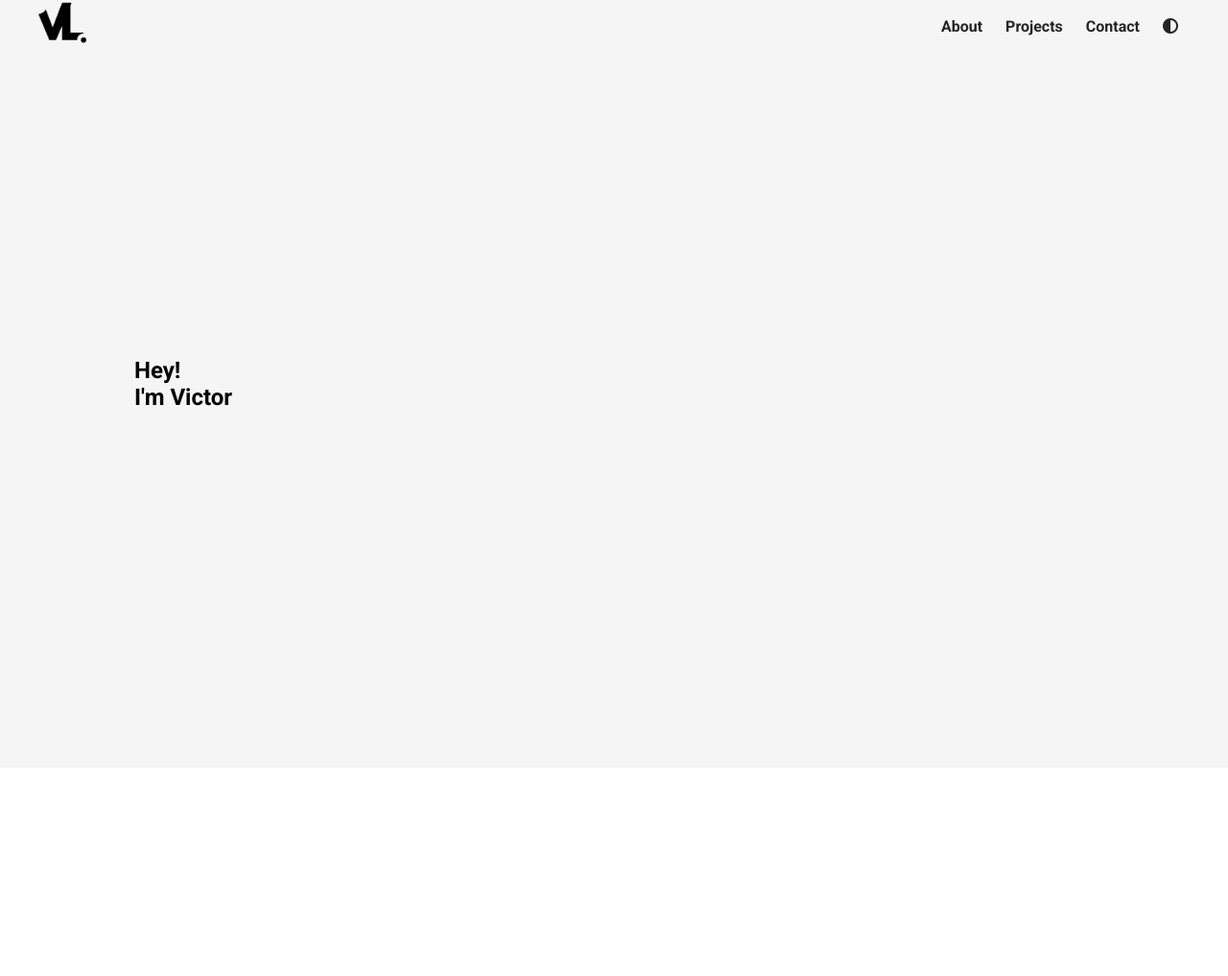
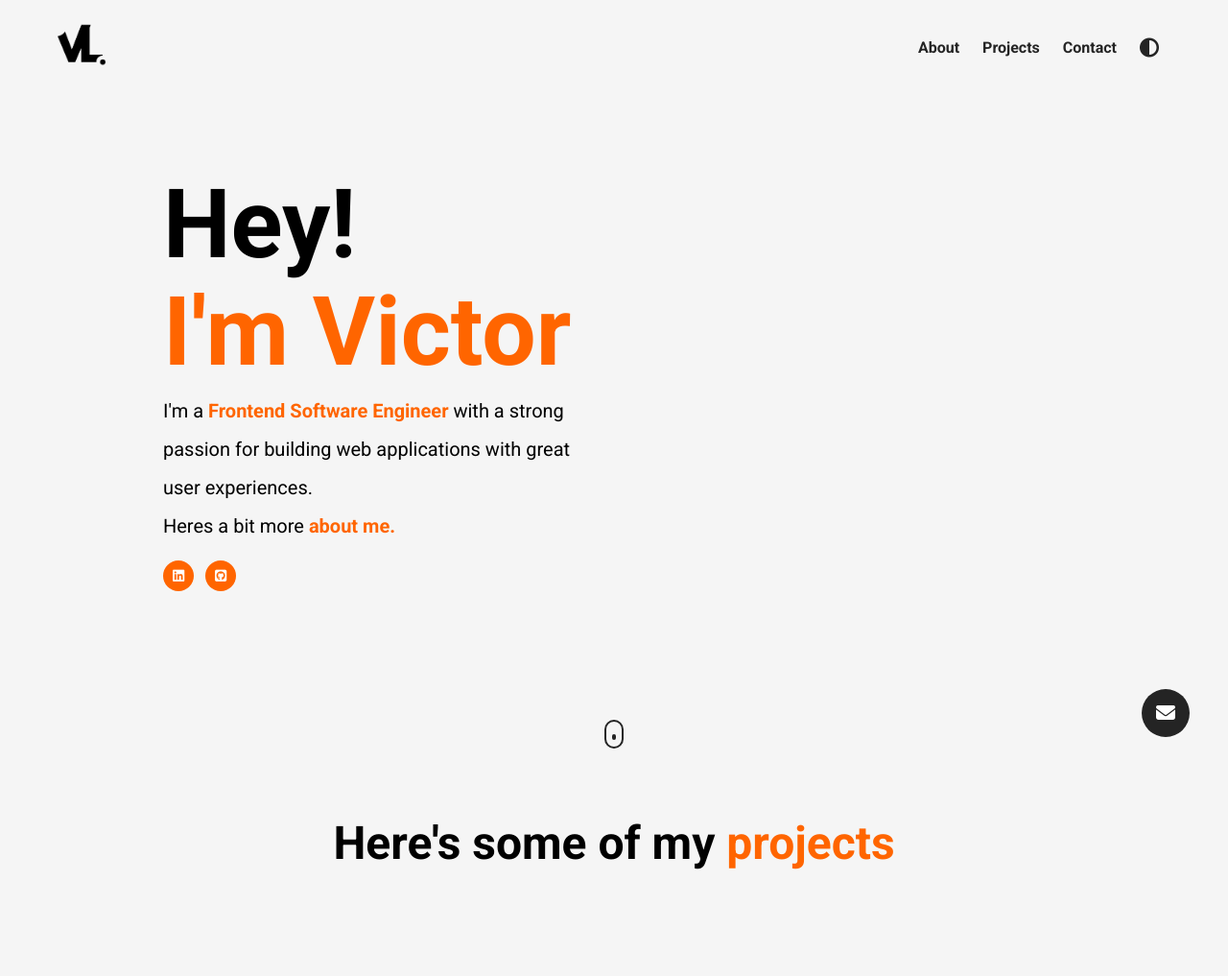
Before and after one commit to Victorghub/AdvancedPortfolio, a plain HTML site: page index.html in a window 1280 px wide. Shown: the whole page at 96% size. Before the commit the page ends 800 px from the top, so only its background shows below. Drawn offline with Linux system fonts and the light colour scheme.

Commit message:
project section

```diff
--- a/index.html
+++ b/index.html
@@ -35,7 +35,7 @@
               >Contact</a
             >
           </li>
-          <li class="nav__link">
+          <li class="nav__link click">
             <a
               href="#"
               class="nav__link--anchor link__hover-effect link__hover-effect--black"
@@ -46,9 +46,35 @@
       <header class="header">
         <div class="header__content">
           <h1 class="title">Hey!</h1>
-          <h1 class="title title--secondary">I'm Victor</h1>
+          <h1 class="title orange">I'm Victor</h1>
+          <p class="header__para">
+            I'm a <b class="orange">Frontend Software Engineer</b> with a strong passion for building web applications with great user experiences.
+            <br>
+            Heres a bit more <b class="orange">about me.</b>
+          </p>
+          <div class="social__list">
+            <a href="https://www.linkedin.com/in/victor-lopez-685809333/" target="_blank" class="social__link click"><i class="fa-brands fa-linkedin"></i></a>
+            <a href="https://github.com/Victorghub" target="_blank" class="social__link click"><i class="fa-brands fa-square-github"></i></a>
         </div>
       </header>
+      <button class="mail__btn click">
+        <i class="fa-solid fa-envelope"></i>
+      </button>
+      <a href="#projects" class="scroll">
+        <div class="scroll__icon click"></div>
+      </a>
+    </section>
+    <section id="projects">
+      <div class="container">
+        <div class="row">
+          <h1 class="section__title">
+            Here's some of my <span class="orange">projects</span>
+          </h1>
+          <ul class="project__list">
+            <li class="project"></li>
+          </ul>
+        </div>
+      </div>
     </section>
   </body>
 </html>
--- a/style.css
+++ b/style.css
@@ -7,14 +7,57 @@
     font-family: 'Roboto', sans-serif;
 }
 
+a {
+    text-decoration: none;
+}
+
+p {
+    line-height: 1.5;
+    font-size: 16px;
+}
+
+button {
+    cursor: pointer;
+}
 
 li {
     list-style-type: none;
 }
 
+.container  {
+    padding: 50px 0;
+}
+
+.row {
+    width: 100%;
+    max-width: 1100px;
+    margin: 0 auto;
+    padding: 0 12px;
+}
+
+.click {
+    transition: all 300ms ease;
+}
+
+.click:hover {
+transform: scale(1.1);
+}
+
+.click:active {
+    transform: scale(0.8);
+    }
+
 section {
     background-color: rgb(245, 245, 245);
 }
+
+.title {
+ font-size: 100px;
+ margin-bottom: 12px;
+ text-align: left;
+ line-height: 1;
+}
+
 
 /*
 
@@ -33,12 +76,80 @@ LANDING PAGE
     transform: translate(-50%, -50%);
     width: 100%;
     max-width: 1000px;
+    padding-left: 30px;
 }
 
+.header__para {
+    font-size: 20px;
+    line-height: 2;
+    max-width: 450px;
+}
 
+.social__list {
+    margin-top: 16px;
+    display: flex;
+}
 
+.social__link {
+    background-color: #FF6500;
+    color: white;
+    font-size: 14px;
+    padding: 6px;
+    height: 32px;
+    width: 32px;
+    margin-right: 12px;
+    display: flex;
+    justify-content: center;
+    align-items: center;
+    border-radius: 50%;
+}
 
+.mail__btn {
+    width: 50px;
+    height: 50px;
+    border-radius: 50%;
+    border: none;
+    background-color: #242424;
+    color: white;
+    position: absolute;
+    bottom: 32px;
+    right: 40px;
+}
 
+.scroll {
+    position: absolute;
+    bottom: 20px;
+    left: 50%;
+    transform: translateX(-50%);
+}
+
+.scroll__icon {
+    width: 20px;
+    height: 30px;
+    border: 2px solid #242424;
+    border-radius: 24px;
+    display: flex;
+    justify-content: center;
+    align-items: center;
+}
+
+.scroll__icon:after {
+    content: "";
+    background-color: #242424;
+    width: 4px;
+    height: 6px;
+    border-radius: 2px;
+    animation: scroll 1000ms infinite alternate-reverse;
+}
+
+@keyframes scroll {
+    0% {
+        transform: translateY(3px)
+    }
+    100% {
+        transform: translateY(-3px);
+    }
+}
 
 /*
 
@@ -53,6 +164,8 @@ nav {
     width: 100%;
     max-width: 1200px;
     margin: 0 auto;
+    padding: 0 20px;
+    height: 100px;
 }
 
 #personal-logo {
@@ -76,6 +189,22 @@ nav {
     font-weight: 700;
 }
 
-.fa-adjust {
+.fa-solid {
     font-size: 20px;
 }
+
+.orange {
+    color: #FF6500;
+}
+
+/*
+
+Projects
+
+*/
+
+.section__title {
+    text-align: center;
+    font-size: 48px;
+    margin-bottom: 60px;
+}
```
